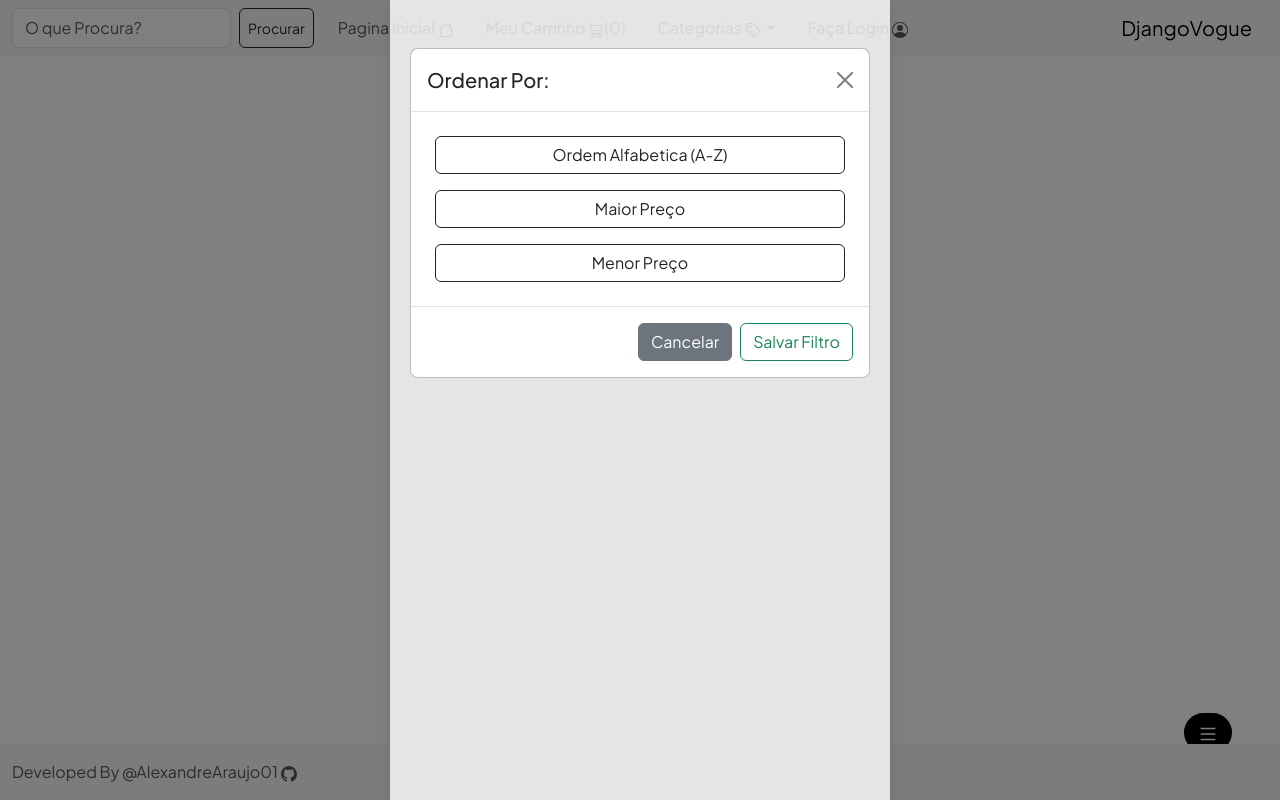
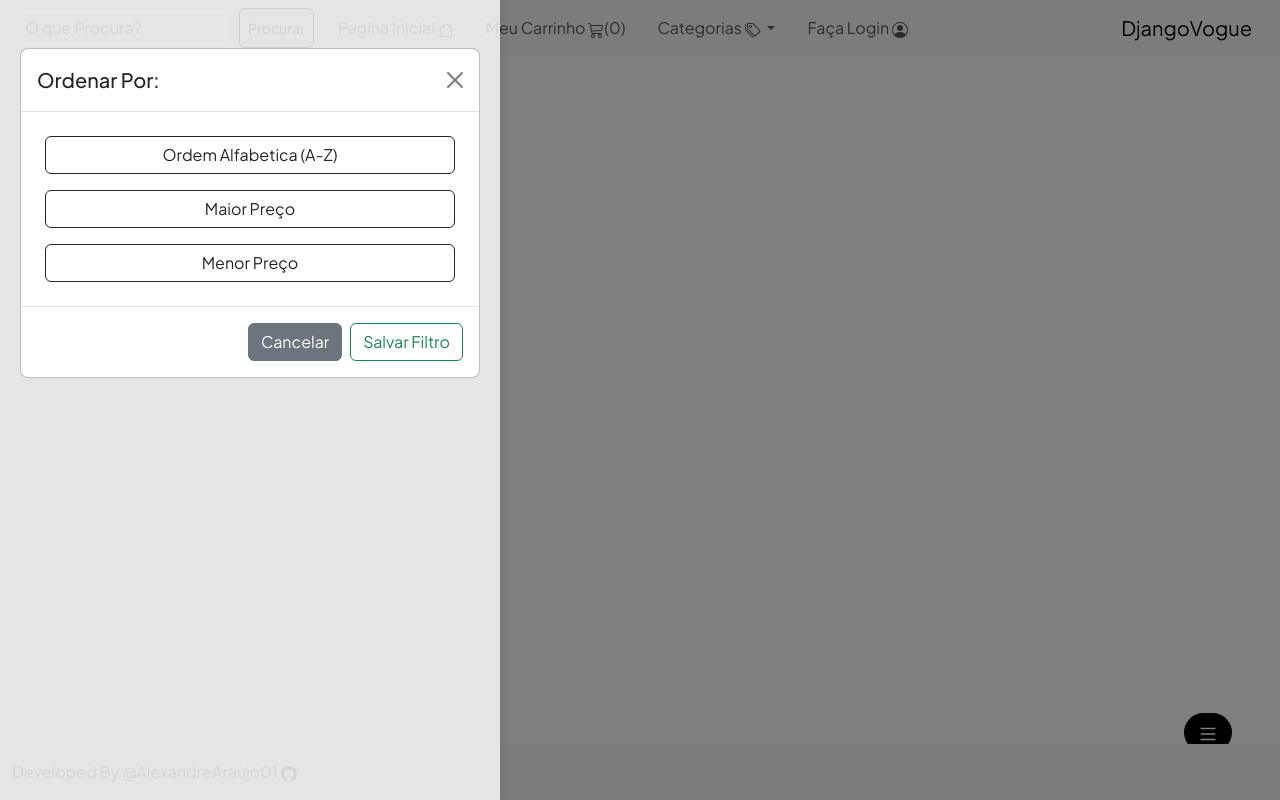
Before and after one commit to AlexandreAraujo01/DjangoVogue, a Django app: page / in a window 1280 px wide, after a click that opens the changed part. Run offline with Django 5.2, Linux system fonts and the light colour scheme; data that the repository does not hold is empty; some libraries are stand-ins or nearby versions; some web fonts are replaced.

Commit message:
movendo modal do carrinho pra esquerda e ajustando botao de adicao ao carrinho

```diff
--- a/core/static/styles.css
+++ b/core/static/styles.css
@@ -26,10 +26,13 @@ a {
     opacity: 0.75;
 }
 
+
 /* Mostra o botão quando o card é hoverado */
 .opacity-hover:hover .add-to-cart-btn {
     display: block !important;
 }
+
+
 
 
 .modal-content{
--- a/core/templates/base.html
+++ b/core/templates/base.html
@@ -33,7 +33,7 @@
 
 
 <!-- Modal Filtro-->
-<div class="modal fade position-absolute top-50 start-50 translate-middle"  data-bs-backdrop="static" id="modalFiltro" tabindex="-1" aria-labelledby="ModalLabelFiltro" data-bs-keyboard="false" tabindex="-1" aria-labelledby="staticBackdropLabel" aria-hidden="true">
+<div class="modal fade position-absolute top-50 start-0 translate-middle-y"  data-bs-backdrop="static" id="modalFiltro" tabindex="-1" aria-labelledby="ModalLabelFiltro" data-bs-keyboard="false" tabindex="-1" aria-labelledby="staticBackdropLabel" aria-hidden="true">
     <div class="modal-dialog">
       <div class="modal-content">
         <div class="modal-header">
@@ -57,7 +57,7 @@
   </div>
 
 <!-- Modal Carrinho Compras -->
-<div class="modal fade position-absolute top-50 start-50 translate-middle" id="ModalCart" tabindex="-1" aria-labelledby="ModalLabelFiltro" aria-hidden="true">
+<div class="modal fade position-absolute top-50 start-0 translate-middle-y" id="ModalCart" tabindex="-1" aria-labelledby="ModalLabelFiltro" aria-hidden="true">
     <div class="modal-dialog modal-dialog-centered">
       <div class="modal-content">
         <div class="modal-header">
@@ -196,7 +196,7 @@
                         modalFather.empty(); // Limpa o conteúdo anterior do modal
                         // console.log(response.cart);
                         let cart_btn_modal = $("#cart_number_item")
-                        cart_btn_modal.html(`${items_number}`);
+                        cart_btn_modal.html(`${items_number}`); //altera o numero de produtos no icone do carrinho
                         cart.forEach((product) => {
                             // Soma dos valores para valor final do Carrinho!
                             final_value_cart += parseFloat(product.total_price)
--- a/core/templates/index.html
+++ b/core/templates/index.html
@@ -16,8 +16,11 @@
                     </div>
                 </div>
                 <!-- Adicione um atributo data para armazenar o ID do produto -->
-                <button type="button" class="btn btn-outline-dark position-absolute top-50 start-50 translate-middle rounded add-to-cart-btn" data-product-id="{{ produto.id }}">
-                    Comprar
+                <button type="button" class="d-none w-75  btn btn-outline-dark position-absolute top-50 start-50 translate-middle rounded add-to-cart-btn" data-product-id="{{ produto.id }}">
+                    Adicionar ao Carrinho <svg xmlns="http://www.w3.org/2000/svg" width="16" height="16" fill="currentColor" class="bi bi-bag-plus" viewBox="0 0 16 16">
+                        <path fill-rule="evenodd" d="M8 7.5a.5.5 0 0 1 .5.5v1.5H10a.5.5 0 0 1 0 1H8.5V12a.5.5 0 0 1-1 0v-1.5H6a.5.5 0 0 1 0-1h1.5V8a.5.5 0 0 1 .5-.5"/>
+                        <path d="M8 1a2.5 2.5 0 0 1 2.5 2.5V4h-5v-.5A2.5 2.5 0 0 1 8 1m3.5 3v-.5a3.5 3.5 0 1 0-7 0V4H1v10a2 2 0 0 0 2 2h10a2 2 0 0 0 2-2V4zM2 5h12v9a1 1 0 0 1-1 1H3a1 1 0 0 1-1-1z"/>
+                      </svg>
                 </button>
             </div>
         {% endfor %}
```
